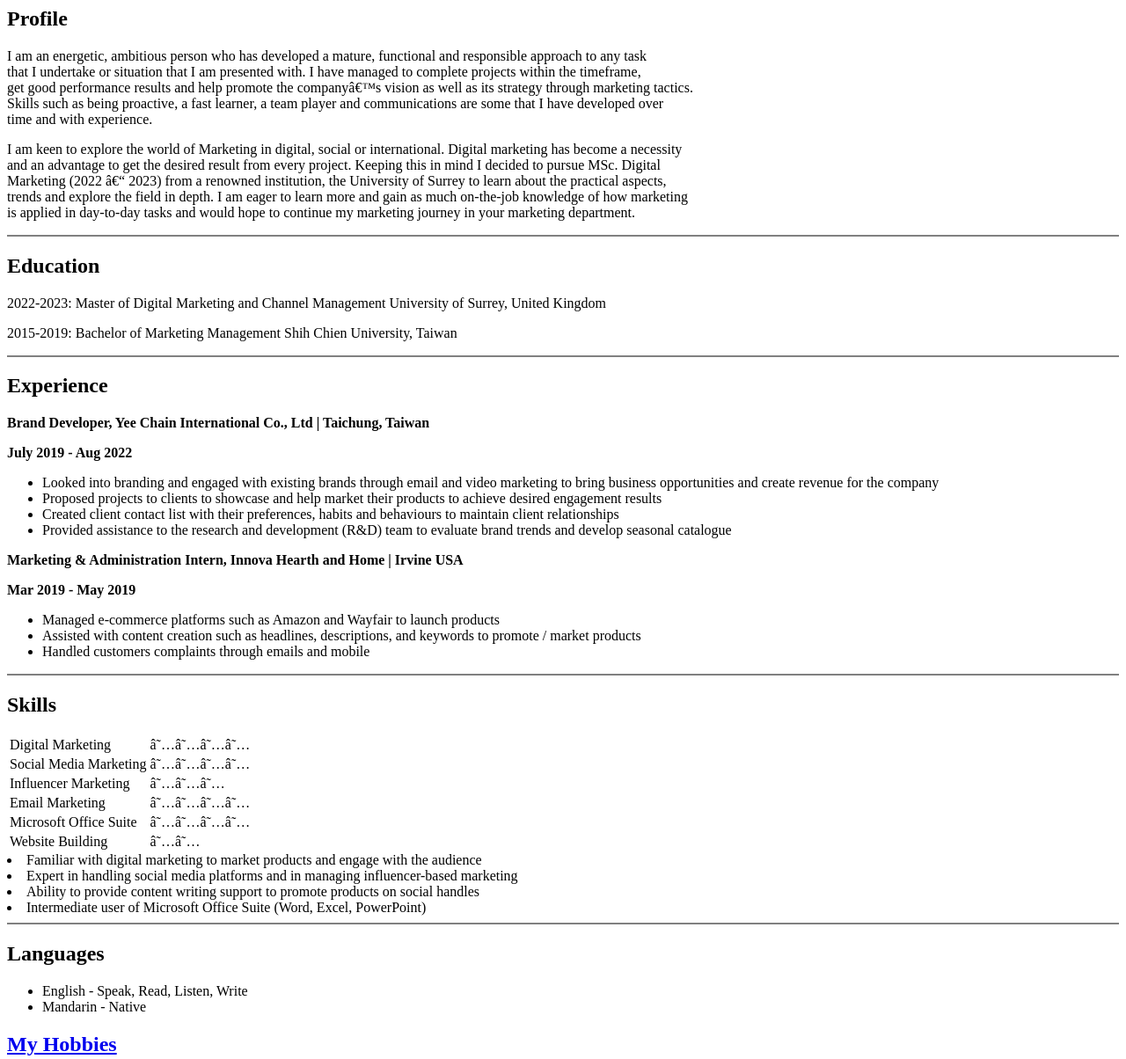
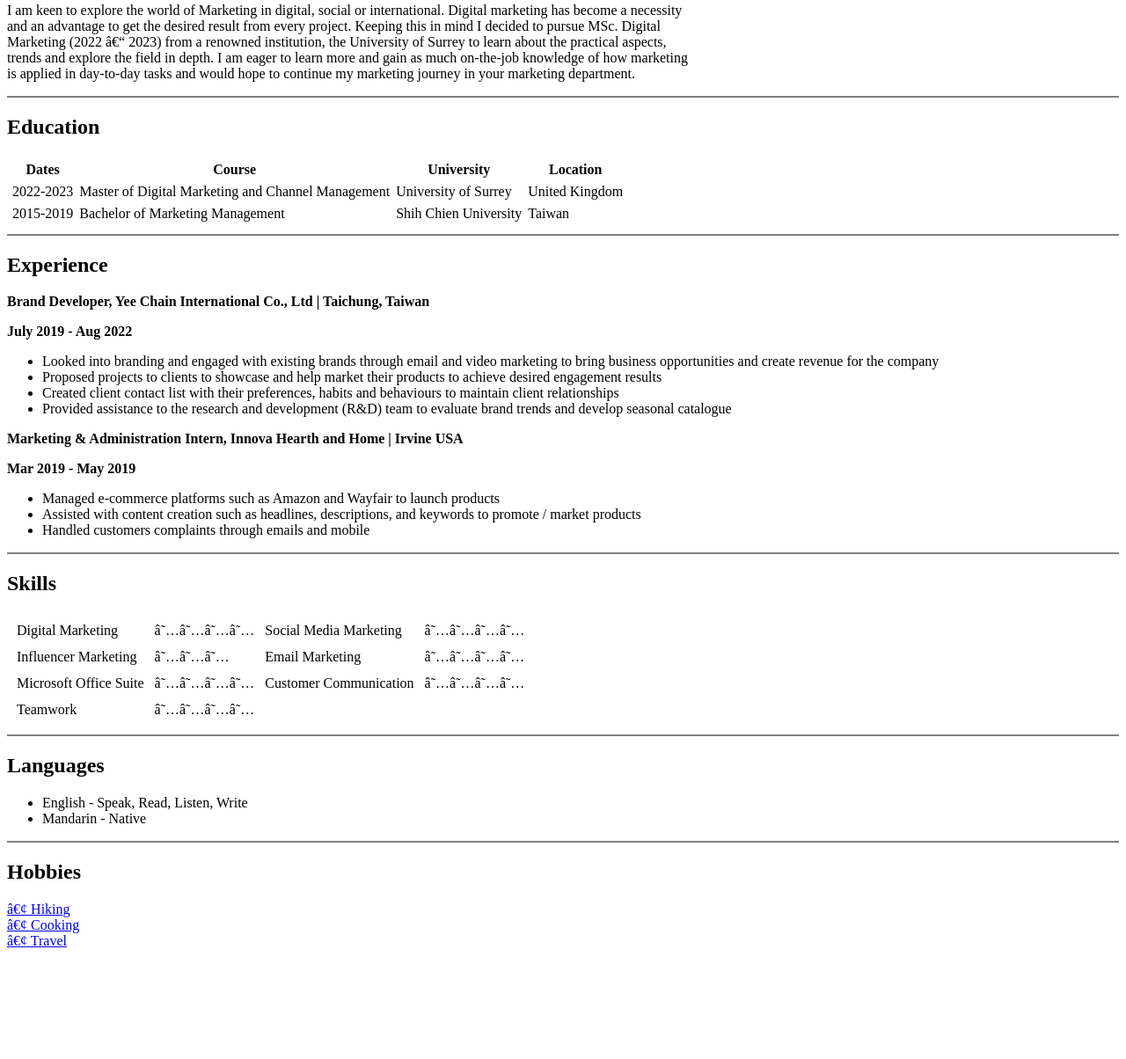
Before and after one commit to kareniya/karencv.github.io, a plain HTML site: page karencv.html in a window 1280 px wide. Shown: the part 480-1684 px from the top of the page at 88% size. After the commit the page ends 1567 px from the top, so only its background shows below. Drawn offline with Linux system fonts and the light colour scheme.

Commit message:
Content changing

```diff
--- a/karencv.html
+++ b/karencv.html
@@ -1,8 +1,10 @@
 <html>
  <head>
-  <Title>Karen's Personal Site</Title>
+  <meta charset="uft-8">
+  <title>Karen's Personal Site</title>
  </head>
-  <meta charset="uft-8"
+
+ <body>
   <table cellspacing="20">
     <tr>
       <td><img src="Karen.png" alt="Karen Profile image"></td>
@@ -16,8 +18,6 @@
     </tr>
    </table>
    <hr size=2 noshade>
-
- <body>
     <h2>Profile</h2>
     <p>I am an energetic, ambitious person who has developed a mature, functional and responsible approach to any task <br>
       that I undertake or situation that I am presented with. I have managed to complete projects within the timeframe,<br>
@@ -33,8 +33,30 @@
     </p>
     <hr size=2 noshade>
     <h2>Education</h2>
-    <p>2022-2023: Master of Digital Marketing and Channel Management University of Surrey, United Kingdom</p>
-    <p>2015-2019: Bachelor of Marketing Management Shih Chien University, Taiwan</p>
+    <table cellspacing="5">
+      <thead>
+        <tr>
+          <th>Dates</th>
+          <th>Course</th>
+          <th>University</th>
+          <th>Location</th>
+        </tr>
+      </thead>
+      <tbody>
+        <tr>
+          <td>2022-2023</td>
+          <td>Master of Digital Marketing and Channel Management</td>
+          <td>University of Surrey</td>
+          <td>United Kingdom</td>
+       </tr>
+       <tr>
+        <td>2015-2019</td>
+        <td>Bachelor of Marketing Management</td>
+        <td>Shih Chien University</td>
+        <td>Taiwan</td>
+       </tr>
+      </tbody>
+    </table>
     <hr size=2 noshade>
     <h2>Experience</h2>
     <p><Strong>Brand Developer, Yee Chain International Co., Ltd | Taichung, Taiwan</Strong></p>
@@ -54,44 +76,41 @@
     </ul>
     <hr size=2 noshade>
     <h2>Skills</h2>
-    <table cellspac>
+    <table cellspacing="10">
      <tr>
       <td>Digital Marketing</td>
       <td>★★★★</td>
-    </tr>
-    <tr>
       <td>Social Media Marketing</td>
       <td>★★★★</td>
     </tr>
     <tr>
       <td>Influencer Marketing</td>
       <td>★★★</td>
-    </tr>
-    <tr>
       <td>Email Marketing</td>
       <td>★★★★</td>
      </tr>
      <tr>
       <td>Microsoft Office Suite</td>
       <td>★★★★</td>
+      <td>Customer Communication</td>
+      <td>★★★★</td>
      </tr>
      <tr>
-        <td>Website Building</td>
-        <td>★★</td>
+       <td>Teamwork</td>
+       <td>★★★★</td>
      </tr>
     </table>
-    <li>Familiar with digital marketing to market products and engage with the audience</li>
-    <li>Expert in handling social media platforms and in managing influencer-based marketing</li>
-    <li>Ability to provide content writing support to promote products on social handles</li>
-    <li>Intermediate user of Microsoft Office Suite (Word, Excel, PowerPoint)</li>
-    </ul>
     <hr size=2 noshade>
     <h2>Languages</h2>
     <ul>
     <li>English - Speak, Read, Listen, Write</li>
     <li>Mandarin - Native</li>
     </ul>
-
-    <a href="hobbies.html"><h2>My Hobbies</h2></a>
+    <hr size=2 noshade>
+    <h2>Hobbies</h2>
+    <a href=hiking.html>• Hiking</a><br>
+    <a href=cooking.html>• Cooking</a><br>
+    <a href="travel.html">• Travel</a>
+    </ul>
  </body>
 </html>
```
Also changed, not shown: cooking.html (added, +9 -0 lines), hiking.html (added, +9 -0 lines), travel.html (added, +9 -0 lines), cooking.jpeg (added), hiking.jpeg (added), travel.jpeg (added). Lines whose indentation alone changed are shown as unchanged.
